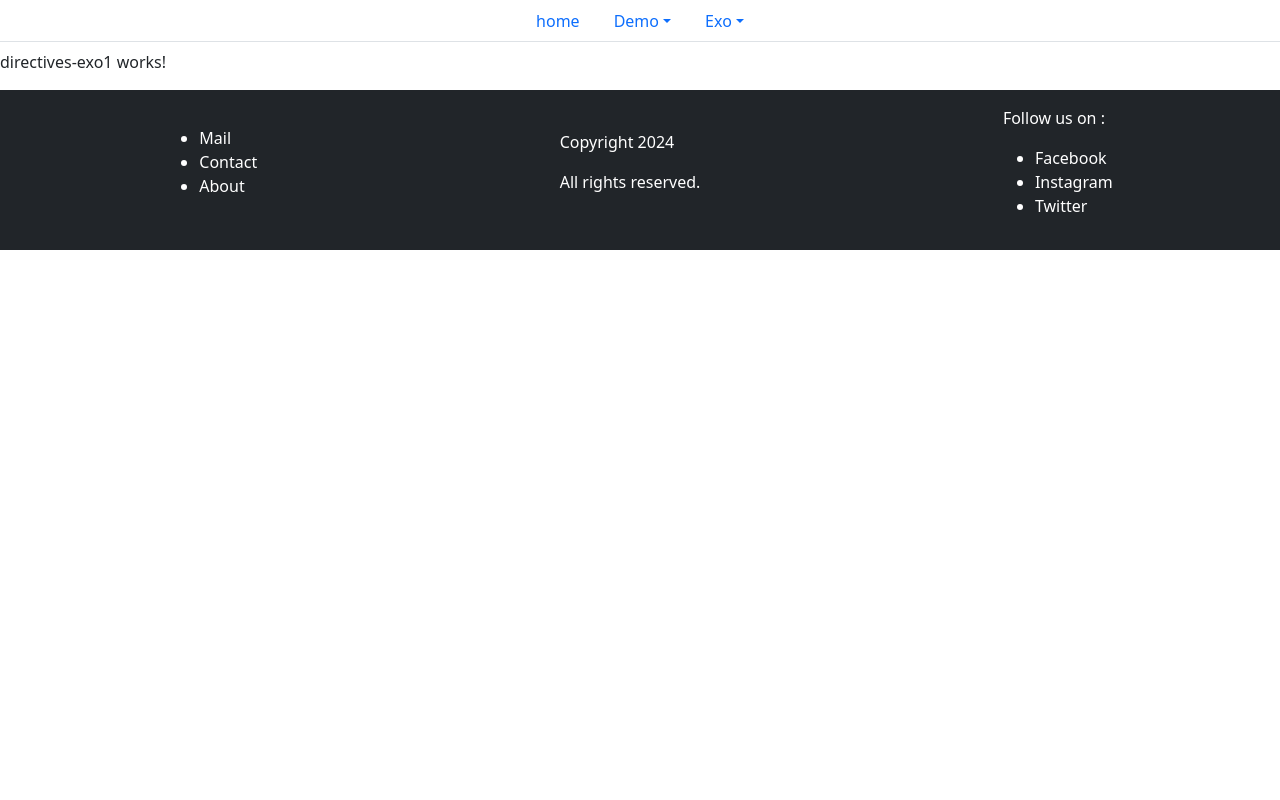
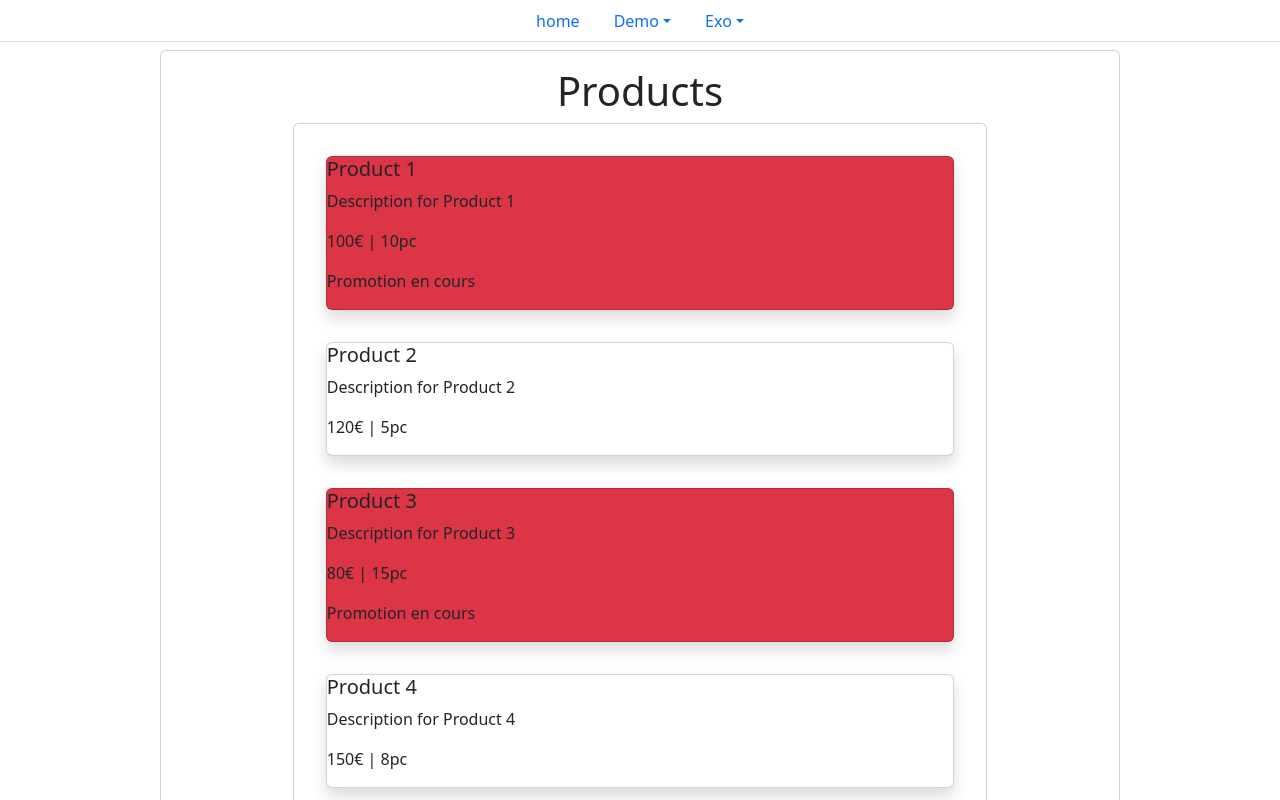
Before and after one commit to zacharyb12/demo-angular-Python2, an Angular app: page /exo/directives-exo1 in a window 1280 px wide. Shown: the top 800 px of the page. Built offline with nearby package versions, Linux system fonts and the light colour scheme.

Commit message:
directives-exo-1

```diff
--- a/src/components/pages/exercices/directive-exo/directive-exo.html
+++ /dev/null
@@ -1 +0,0 @@
-<p>directive-exo works!</p>
--- a/src/components/pages/exercices/directives-exo1/directives-exo1.html
+++ b/src/components/pages/exercices/directives-exo1/directives-exo1.html
@@ -1 +1,38 @@
-<p>directives-exo1 works!</p>
+<div class="card w-75 m-auto p-3">
+
+    <h1 class="text-center">Products</h1>
+
+
+        <div class="card w-75 m-auto p-3">
+            <!-- cette directive gère l'affichage de la liste ou du message -->
+            @if(productEmpty.length !== 0){
+                <!-- Afficher la liste des produits -->
+                @for (p of productEmpty; track $index) {
+
+                    <!-- Si le produit est en promo, on ajoute une classe -->
+                    @if(p.promo){
+                    <div class="card shadow m-3 bg-danger">
+                        <h5>{{ p.name }}</h5>
+                        <p>{{ p.description }}</p>
+                        <p>{{p.price}}€ | {{p.quantity}}pc</p>
+                            <p>Promotion en cours </p>
+                        </div>
+                    }
+                    <!-- Sinon On affiche le style normal -->
+                    @else {
+                        <div class="card shadow m-3">
+                        <h5>{{ p.name }}</h5>
+                        <p>{{ p.description }}</p>
+                        <p>{{p.price}}€ | {{p.quantity}}pc</p>
+                        </div>
+                    }
+                }
+            }
+            <!-- Et ici le message afficher si la liste est vide -->
+            @else {
+                <p>{{message}}</p>
+            }
+
+        </div>
+
+</div>
--- a/src/components/pages/exercices/directives-exo1/directives-exo1.ts
+++ b/src/components/pages/exercices/directives-exo1/directives-exo1.ts
@@ -1,23 +1,35 @@
-import { Component } from '@angular/core';
+import { Component, OnInit } from '@angular/core';
+import { ProductNew } from '../../../../models/product-new.model';
+import { CurrencyPipe } from '@angular/common';
 
 @Component({
   selector: 'app-directives-exo1',
-  imports: [],
+  imports: [
+    CurrencyPipe
+  ],
   templateUrl: './directives-exo1.html',
   styleUrl: './directives-exo1.css'
 })
-export class DirectivesExo1 {
+export class DirectivesExo1 implements OnInit{
   // Afficher la liste après un delai de x secondes
   // utiliser la methode delay() qui prend en parametre le nombre de millisecondes
 
   // Afficher un message si la liste est vide
   // if else
 
-  // methode qui envoie les données dans la liste
-  // declencher le methode qui envoie les données dans la liste principale
+    // methode qui envoie les données dans la liste
+    // declencher le methode qui envoie les données dans la liste principale
 
+  ngOnInit(): void {
+     setTimeout(()=> {
+      this.insertList();
+     },3000)
 
-productPage : ProductNew[] = [];
+    }
+
+message : string = "La liste est vide";
+
+productEmpty : ProductNew[] = [];
 
   products : ProductNew[] = [
     {
@@ -184,14 +196,8 @@ productPage : ProductNew[] = [];
 
   }
 ]
+
+insertList(){
+    this.productEmpty = this.products;
 }
-
-      export interface ProductNew {
-          id: number;
-          name: string;
-          price: number;
-          description: string;
-          note : number;
-          quantity : number;
-          promo : boolean;
-      }
+}
```
Also changed, not shown: src/components/pages/demo/directive-component/directive-component.html (+9 -1 lines), src/components/pages/demo/directive-component/directive-component.ts (+3 -4 lines), src/components/pages/exercices/directive-exo/directive-exo.ts (deleted, +0 -32 lines), src/models/product-new.model.ts (added, +9 -0 lines), src/components/pages/exercices/directive-exo/directive-exo.css (deleted), 1 other file (tests, documents, lock files or other folders).
